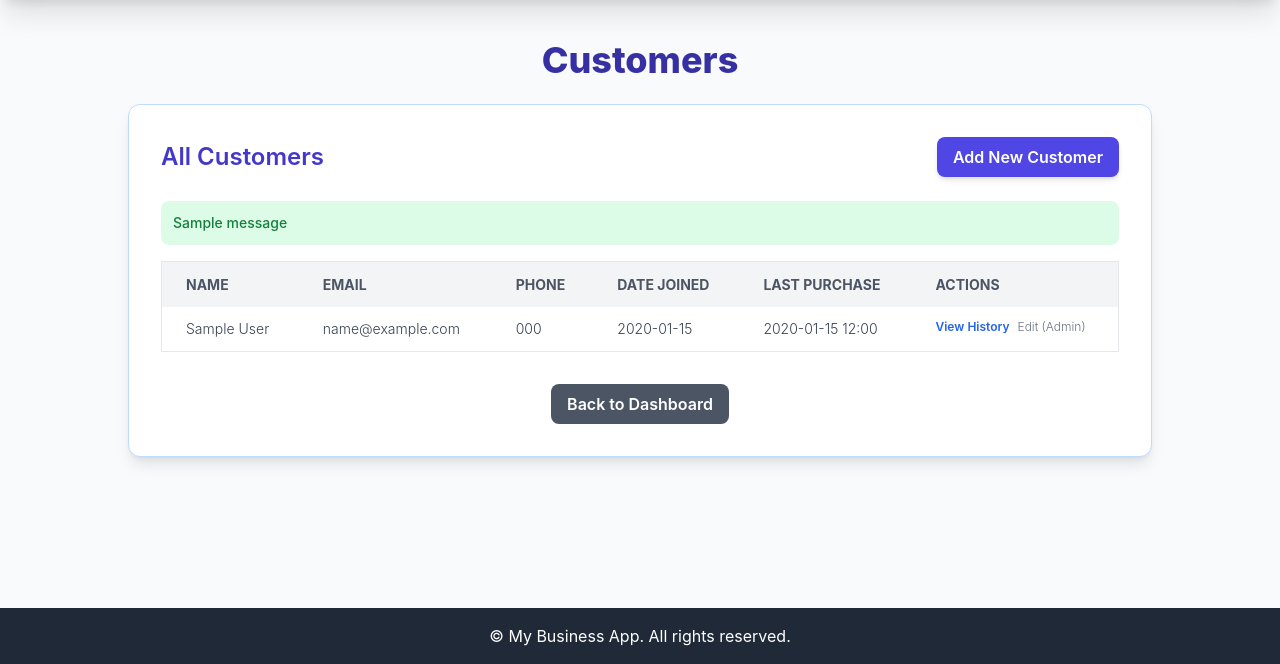
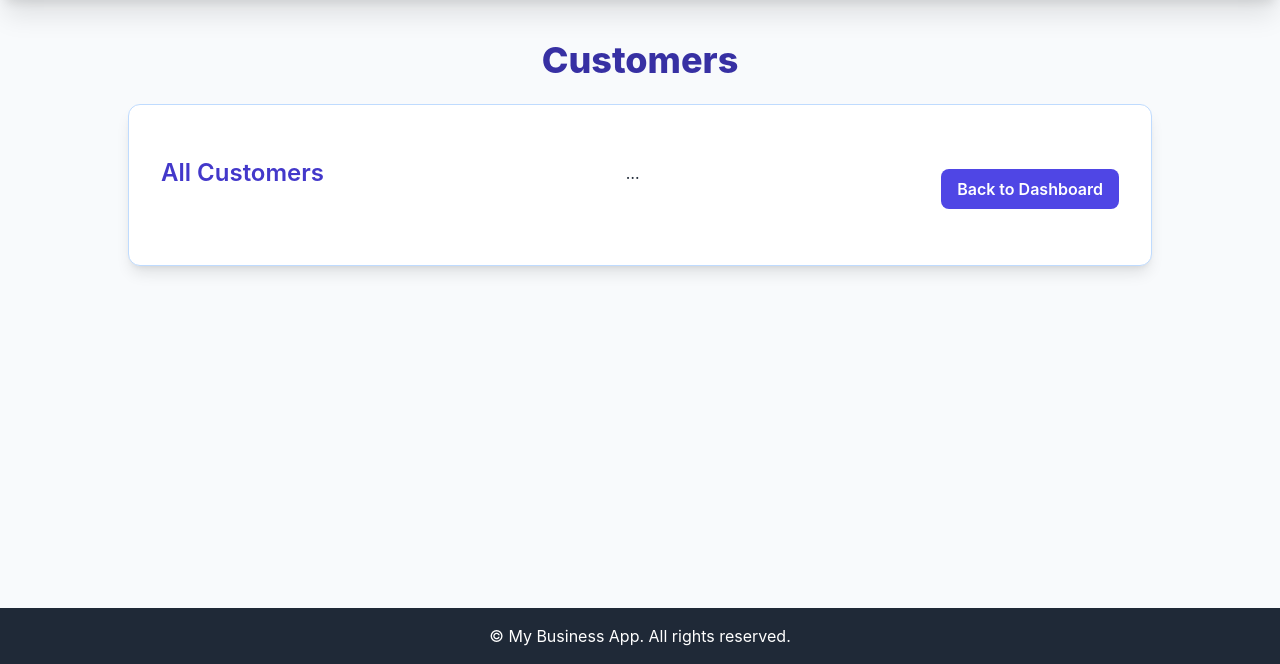
Before and after one commit to Niyonzima123/my_business_app, a Django app: page /customers/ in a window 1280 px wide; the page is wider, and only the part inside the window is pictured. Shown: the part 136-800 px from the top of that part. Run offline with Django 5.2, Linux system fonts and the light colour scheme; a user stored in the database is signed in; tables that the repository leaves empty hold one stand-in row (values such as "Sample post"); one stand-in notice (Sample message) is shown; some libraries are stand-ins or nearby versions.

Commit message:
This is my update codes finaly.

```diff
--- a/inventory/templates/inventory/customer_list.html
+++ b/inventory/templates/inventory/customer_list.html
@@ -8,58 +8,8 @@
 <div class="bg-white rounded-xl shadow-lg p-6 sm:p-8 w-full max-w-5xl mx-auto border border-blue-200">
     <div class="flex justify-between items-center mb-6">
         <h2 class="text-2xl font-semibold text-indigo-700">All Customers</h2>
-        <a href="{% url 'inventory:create_customer' %}" class="bg-indigo-600 text-white py-2 px-4 rounded-lg font-semibold hover:bg-indigo-700 transition-colors shadow-md">Add New Customer</a>
-    </div>
-
-    {% if messages %}
-        <ul class="mb-4">
-            {% for message in messages %}
-                <li class="p-3 rounded-lg text-sm font-medium
-                    {% if message.tags == 'error' %}bg-red-100 text-red-700
-                    {% elif message.tags == 'success' %}bg-green-100 text-green-700
-                    {% else %}bg-blue-100 text-blue-700{% endif %}">
-                    {{ message }}
-                </li>
-            {% endfor %}
-        </ul>
-    {% endif %}
-
-    {% if customers %}
-        <div class="overflow-x-auto">
-            <table class="min-w-full bg-white border border-gray-200 rounded-lg">
-                <thead>
-                    <tr class="bg-gray-100 text-gray-600 uppercase text-sm leading-normal">
-                        <th class="py-3 px-6 text-left">Name</th>
-                        <th class="py-3 px-6 text-left">Email</th>
-                        <th class="py-3 px-6 text-left">Phone</th>
-                        <th class="py-3 px-6 text-left">Date Joined</th>
-                        <th class="py-3 px-6 text-left">Last Purchase</th>
-                        <th class="py-3 px-6 text-left">Actions</th>
-                    </tr>
-                </thead>
-                <tbody class="text-gray-700 text-sm font-light">
-                    {% for customer in customers %}
-                    <tr class="border-b border-gray-200 hover:bg-gray-50">
-                        <td class="py-3 px-6 text-left whitespace-nowrap">{{ customer.get_full_name }}</td>
-                        <td class="py-3 px-6 text-left">{{ customer.email|default:"N/A" }}</td>
-                        <td class="py-3 px-6 text-left">{{ customer.phone_number|default:"N/A" }}</td>
-                        <td class="py-3 px-6 text-left">{{ customer.date_joined|date:"Y-m-d" }}</td>
-                        <td class="py-3 px-6 text-left">{{ customer.last_purchase|default:"N/A"|date:"Y-m-d H:i" }}</td>
-                        <td class="py-3 px-6 text-left flex items-center space-x-2">
-                            <a href="{% url 'inventory:customer_purchase_history' customer.id %}" class="text-blue-600 hover:underline text-xs font-semibold">View History</a>
-                            <a href="{% url 'admin:inventory_customer_change' customer.id %}" class="text-gray-500 hover:underline text-xs">Edit (Admin)</a>
-                        </td>
-                    </tr>
-                    {% endfor %}
-                </tbody>
-            </table>
-        </div>
-    {% else %}
-        <p class="text-gray-600 text-center p-4">No customers added yet. Add one now or via the <a href="{% url 'admin:inventory_customer_changelist' %}" class="text-indigo-600 hover:underline">Admin Panel</a>.</p>
-    {% endif %}
-
-    <div class="mt-8 text-center">
-        <a href="{% url 'accounts:owner_dashboard' %}" class="inline-block bg-gray-600 text-white py-2 px-4 rounded-lg font-semibold hover:bg-gray-700 transition-colors">Back to Dashboard</a>
+…    <div class="mt-8 text-center">
+        <a href="{% url 'accounts:owner_dashboard' %}" class="inline-block bg-indigo-600 text-white py-2 px-4 rounded-lg font-semibold hover:bg-indigo-700 transition-colors">Back to Dashboard</a>
     </div>
 </div>
 {% endblock content %}
--- a/inventory/urls.py
+++ b/inventory/urls.py
@@ -1,15 +1,15 @@
 # inventory/urls.py
 from django.urls import path
 from . import views
-from django.db.models import Count
 
-app_name = 'inventory'
+app_name = 'inventory' # Namespace for this app's URLs
 
 urlpatterns = [
     path('', views.product_list, name='product_list'),
     path('pos/', views.pos_view, name='pos_view'),
     path('add-stock/', views.add_stock_view, name='add_stock'),
     path('my-sales/', views.my_sales_view, name='my_sales'),
+    path('export-sales/<str:period>/csv/', views.export_sales_csv, name='export_sales_csv'),
     path('low-stock-alerts/', views.low_stock_alerts_view, name='low_stock_alerts'),
 
     # Supplier Management URLs
@@ -22,19 +22,17 @@ urlpatterns = [
     # Stock Adjustment URL
     path('stock-adjustments/create/', views.create_stock_adjustment_view, name='create_stock_adjustment'),
 
-    # Advanced Reporting URLs
+    # Advanced Reporting URL
     path('reports/product-performance/', views.product_performance_report_view, name='product_performance_report'),
-    path('reports/employee-sales/', views.employee_sales_report_view, name='employee_sales_report'),
-    path('reports/sales/export/csv/', views.export_sales_csv, name='export_sales_csv'),
 
     # Customer Management URLs
     path('customers/', views.customer_list_view, name='customer_list'),
     path('customers/create/', views.create_customer_view, name='create_customer'),
-    path('customers/<int:pk>/history/', views.customer_purchase_history_view, name='customer_purchase_history'),
+    path('customers/<int:pk>/', views.customer_detail_view, name='customer_detail'), # Customer detail view
 
     # Barcode Integration URL
     path('api/get-product-by-barcode/', views.get_product_by_barcode, name='get_product_by_barcode'),
 
-    # NEW: Receipt URL
+    # Receipt URL
     path('receipt/<int:sale_id>/', views.receipt_view, name='receipt_view'),
 ]
--- a/inventory/views.py
+++ b/inventory/views.py
@@ -6,9 +6,9 @@ from django.urls import reverse
 from django.db import transaction
 from django.contrib.auth.decorators import login_required, user_passes_test
 from django.contrib import messages
-from django.db.models import Sum, F, ExpressionWrapper, DecimalField, Count, Q
+from django.db.models import Sum, F, ExpressionWrapper, DecimalField
 from django.db.models.functions import TruncDate
-from datetime import datetime, timedelta, date
+from datetime import datetime, timedelta
 import csv
 
 from django.core.mail import send_mail
@@ -17,8 +17,7 @@ from django.conf import settings
 
 from .models import Product, Category, Sale, SaleItem, Supplier, PurchaseOrder, PurchaseOrderItem, StockAdjustment, Customer
 from accounts.models import EmployeeProfile
-from django.contrib.auth.models import User
-from accounts.forms import AddStockForm # Import AddStockForm
+from accounts.forms import AddStockForm
 from .forms import SupplierForm, PurchaseOrderForm, PurchaseOrderItemFormSet, StockAdjustmentForm, CustomerForm
 
 
@@ -97,7 +96,6 @@ def pos_view(request):
                     customer.save()
 
                 messages.success(request, f'Sale #{sale.id} recorded successfully! Total: RWF {sale.total_amount:.2f}')
-                # Pass sale_id back for receipt generation
                 return JsonResponse({'status': 'success', 'message': 'Sale recorded successfully!', 'sale_id': sale.id})
 
         except Product.DoesNotExist:
@@ -123,24 +121,6 @@ def pos_view(request):
             'get_product_by_barcode_url': reverse('inventory:get_product_by_barcode'),
         }
         return render(request, 'inventory/pos.html', context)
-
-
-# --- NEW: Receipt View ---
-@login_required
-def receipt_view(request, sale_id):
-    sale = get_object_or_404(Sale.objects.select_related('user', 'customer'), id=sale_id)
-    sale_items = sale.saleitem_set.select_related('product').all()
-
-    context = {
-        'page_title': f'Receipt for Sale #{sale.id}',
-        'sale': sale,
-        'sale_items': sale_items,
-        'business_name': 'My Business App', # You can make this configurable in settings
-        'business_address': '123 Business St, City, Country', # Example
-        'business_phone': '+250 7XX XXX XXX', # Example
-        'business_email': 'info@mybusinessapp.com', # Example
-    }
-    return render(request, 'inventory/receipt.html', context)
 
 
 # --- Get Product by Barcode View (AJAX endpoint) ---
@@ -175,29 +155,25 @@ def get_product_by_barcode(request):
 @login_required
 @user_passes_test(lambda u: is_owner(u) or is_stock_manager(u), login_url='/accounts/login/')
 def add_stock_view(request):
-    # Get all active products to populate the dropdown
-    products_queryset = Product.objects.filter(is_active=True).order_by('name')
+    if request.method == 'POST':
+        form = AddStockForm(request.POST)
+        if form.is_valid():
+            product = form.cleaned_data['product']
+            quantity_to_add = form.cleaned_data['quantity_to_add']
 
-    if request.method == 'POST':
-        form = AddStockForm(request.POST, product_queryset=products_queryset) # Pass queryset to form
-        if form.is_valid():
-            with transaction.atomic():
-                product = form.cleaned_data['product']
-                quantity_to_add = form.cleaned_data['quantity_to_add']
-
-                product.stock_quantity += quantity_to_add
-                product.save()
+            product.stock_quantity += quantity_to_add
+            product.save()
 
             messages.success(request, f'Successfully added {quantity_to_add} to {product.name}. New stock: {product.stock_quantity}.')
             return redirect('inventory:add_stock')
         else:
             messages.error(request, 'Please correct the errors below.')
     else:
-        form = AddStockForm(product_queryset=products_queryset) # Pass queryset to form
+        form = AddStockForm()
 
     context = {
         'page_title': 'Add Product Stock',
-        'form': form,
+        'form': form
     }
     return render(request, 'inventory/add_stock.html', context)
 
@@ -215,209 +191,78 @@ def my_sales_view(request):
     return render(request, 'inventory/my_sales.html', context)
 
 
-# --- Sales Report View for Owners (with Chart Data, Filters, and Stats) ---
+# --- Sales Report View for Owners (with Chart Data) ---
 @login_required
 @user_passes_test(is_owner, login_url='/accounts/login/')
 def sales_report_view(request):
-    # Default date range: last 30 days
-    today = date.today()
-    start_date = today - timedelta(days=30)
-    end_date = today
+    days_ago = int(request.GET.get('days', 30))
+    end_date = datetime.now()
+    start_date = end_date - timedelta(days=days_ago)
 
-    # Get filters from GET parameters
-    filter_start_date_str = request.GET.get('start_date')
-    filter_end_date_str = request.GET.get('end_date')
-    filter_period = request.GET.get('period', 'last_30_days')
-    filter_employee_id = request.GET.get('employee_id')
-
-    # Apply period filter first if specified
-    if filter_period == 'today':
-        start_date = today
-        end_date = today
-    elif filter_period == 'last_7_days':
-        start_date = today - timedelta(days=6)
-        end_date = today
-    elif filter_period == 'last_30_days':
-        start_date = today - timedelta(days=29)
-        end_date = today
-    elif filter_period == 'this_month':
-        start_date = today.replace(day=1)
-        end_date = today
-    elif filter_period == 'last_month':
-        first_day_current_month = today.replace(day=1)
-        end_date = first_day_current_month - timedelta(days=1)
-        start_date = end_date.replace(day=1)
-    elif filter_period == 'this_year':
-        start_date = today.replace(month=1, day=1)
-        end_date = today
-    elif filter_period == 'all_time':
-        start_date = datetime.min.date()
-        end_date = today
-
-    # Override with custom date range if provided and valid
-    if filter_start_date_str:
-        try:
-            start_date = datetime.strptime(filter_start_date_str, '%Y-%m-%d').date()
-        except ValueError:
-            messages.error(request, "Invalid start date format. Please use YYYY-MM-DD.")
-    if filter_end_date_str:
-        try:
-            end_date = datetime.strptime(filter_end_date_str, '%Y-%m-%d').date()
-        except ValueError:
-            messages.error(request, "Invalid end date format. Please use YYYY-MM-DD.")
-
-    # Ensure end_date includes the entire day for filtering
-    start_datetime = datetime.combine(start_date, datetime.min.time())
-    end_datetime = datetime.combine(end_date, datetime.max.time())
-
-    # Build query for sales
-    sales_query = Sale.objects.filter(sale_date__range=(start_datetime, end_datetime))
-
-    if filter_employee_id:
-        try:
-            employee_user = User.objects.get(id=filter_employee_id)
-            sales_query = sales_query.filter(user=employee_user)
-        except User.DoesNotExist:
-            messages.error(request, "Selected employee not found.")
-            filter_employee_id = None
-
-    # Fetch individual sales for display
-    individual_sales = sales_query.select_related('user', 'customer').order_by('-sale_date')
-
-    # Calculate summary statistics
-    total_sales_amount = individual_sales.aggregate(total_sum=Sum('total_amount'))['total_sum'] or 0
-    total_transactions = individual_sales.count()
-    average_sale_value = (total_sales_amount / total_transactions) if total_transactions > 0 else 0
-
-    # Prepare data for daily sales chart
-    daily_sales_chart_data = sales_query.annotate(
+    daily_sales = Sale.objects.filter(
+        sale_date__range=(start_date, end_date)
+    ).annotate(
         date=TruncDate('sale_date')
     ).values('date').annotate(
         total_sales=Sum('total_amount')
     ).order_by('date')
 
-    chart_labels = [entry['date'].strftime('%Y-%m-%d') for entry in daily_sales_chart_data]
-    chart_data = [float(entry['total_sales']) for entry in daily_sales_chart_data]
-
-    # Get all employees (users with EmployeeProfile) for the filter dropdown
-    employees = User.objects.filter(employeeprofile__isnull=False).order_by('username')
+    chart_labels = [sale['date'].strftime('%Y-%m-%d') for sale in daily_sales]
+    chart_data = [float(sale['total_sales']) for sale in daily_sales]
 
     context = {
         'page_title': 'Sales Report',
-        'individual_sales': individual_sales,
-        'total_sales_amount': total_sales_amount,
-        'total_transactions': total_transactions,
-        'average_sale_value': average_sale_value,
+        'daily_sales': daily_sales,
+        'days_ago': days_ago,
         'chart_labels': chart_labels,
         'chart_data': chart_data,
-        'employees': employees,
-        'selected_start_date': start_date.strftime('%Y-%m-%d'),
-        'selected_end_date': end_date.strftime('%Y-%m-%d'),
-        'selected_period': filter_period,
-        'selected_employee_id': filter_employee_id,
     }
     return render(request, 'inventory/sales_report.html', context)
 
 
-# --- Export Sales CSV View (Enhanced to use same filters) ---
+# --- Export Sales CSV View ---
 @login_required
 @user_passes_test(is_owner, login_url='/accounts/login/')
-def export_sales_csv(request):
+def export_sales_csv(request, period):
     response = HttpResponse(content_type='text/csv')
-    filename = f"sales_report_{datetime.now().strftime('%Y%m%d_%H%M%S')}.csv"
+    filename = f"sales_report_{period}_{datetime.now().strftime('%Y%m%d_%H%M%S')}.csv"
     response['Content-Disposition'] = f'attachment; filename="{filename}"'
 
     writer = csv.writer(response)
 
-    writer.writerow(['Sale ID', 'Sale Date', 'Total Amount (RWF)', 'Processed By', 'Customer Name', 'Product Name', 'Quantity', 'Unit Price', 'Subtotal'])
+    writer.writerow(['Sale ID', 'Sale Date', 'Total Amount (RWF)', 'Processed By', 'Product Name', 'Quantity', 'Unit Price', 'Subtotal'])
 
-    # Replicate filtering logic from sales_report_view
-    today = date.today()
-    start_date = today - timedelta(days=30)
-    end_date = today
+    sales_data = Sale.objects.select_related('user').order_by('sale_date')
 
-    filter_start_date_str = request.GET.get('start_date')
-    filter_end_date_str = request.GET.get('end_date')
-    filter_period = request.GET.get('period', 'last_30_days')
-    filter_employee_id = request.GET.get('employee_id')
+    end_date = datetime.now()
+    if period == 'daily':
+        start_date = end_date - timedelta(days=1)
+    elif period == 'weekly':
+        start_date = end_date - timedelta(weeks=1)
+    elif period == 'monthly':
+        start_date = end_date - timedelta(days=30)
+    else:
+        start_date = datetime.min
 
-    if filter_period == 'today':
-        start_date = today
-        end_date = today
-    elif filter_period == 'last_7_days':
-        start_date = today - timedelta(days=6)
-        end_date = today
-    elif filter_period == 'last_30_days':
-        start_date = today - timedelta(days=29)
-        end_date = today
-    elif filter_period == 'this_month':
-        start_date = today.replace(day=1)
-        end_date = today
-    elif filter_period == 'last_month':
-        first_day_current_month = today.replace(day=1)
-        end_date = first_day_current_month - timedelta(days=1)
-        start_date = end_date.replace(day=1)
-    elif filter_period == 'this_year':
-        start_date = today.replace(month=1, day=1)
-        end_date = today
-    elif filter_period == 'all_time':
-        start_date = datetime.min.date()
-        end_date = today
-
-    if filter_start_date_str:
-        try:
-            start_date = datetime.strptime(filter_start_date_str, '%Y-%m-%d').date()
-        except ValueError:
-            pass
-    if filter_end_date_str:
-        try:
-            end_date = datetime.strptime(filter_end_date_str, '%Y-%m-%d').date()
-        except ValueError:
-            pass
-
-    start_datetime = datetime.combine(start_date, datetime.min.time())
-    end_datetime = datetime.combine(end_date, datetime.max.time())
-
-    sales_data_query = Sale.objects.filter(sale_date__range=(start_datetime, end_datetime))
-
-    if filter_employee_id:
-        try:
-            employee_user = User.objects.get(id=filter_employee_id)
-            sales_data_query = sales_data_query.filter(user=employee_user)
-        except User.DoesNotExist:
-            pass
-
-    sales_data = sales_data_query.select_related('user', 'customer').prefetch_related('saleitem_set__product').order_by('sale_date')
+    sales_data = sales_data.filter(sale_date__range=(start_date, end_date))
 
     for sale in sales_data:
-        processed_by_username = sale.user.username if sale.user else 'N/A'
-        customer_name = sale.customer.get_full_name() if sale.customer else 'Walk-in Customer'
+        processed_by_username = sale.user.username if sale.user else 'N/A (User Deleted/Missing)'
 
-        if sale.saleitem_set.exists():
-            for item in sale.saleitem_set.all():
-                writer.writerow([
-                    sale.id,
-                    sale.sale_date.strftime('%Y-%m-%d %H:%M:%S'),
-                    f"{sale.total_amount:.2f}",
-                    processed_by_username,
-                    customer_name,
-                    item.product.name,
-                    item.quantity,
-                    f"{item.unit_price:.2f}",
-                    f"{item.subtotal:.2f}"
-                ])
-        else:
+        for item in sale.saleitem_set.all():
             writer.writerow([
                 sale.id,
                 sale.sale_date.strftime('%Y-%m-%d %H:%M:%S'),
                 f"{sale.total_amount:.2f}",
                 processed_by_username,
-                customer_name,
-                'No Items', 0, 0.00, 0.00
+                item.product.name,
+                item.quantity,
+                f"{item.unit_price:.2f}",
+                f"{item.subtotal:.2f}"
             ])
     return response
 
-# --- Low Stock Alerts View (UPDATED to send email) ---
+# --- Low Stock Alerts View ---
 @login_required
 @user_passes_test(lambda u: is_owner(u) or is_stock_manager(u), login_url='/accounts/login/')
 def low_stock_alerts_view(request):
@@ -657,38 +502,32 @@ def create_customer_view(request):
     return render(request, 'inventory/create_customer.html', context)
 
 
-# --- Employee Sales Report View ---
+# --- Customer Detail and Purchase History View ---
 @login_required
-@user_passes_test(is_owner, login_url='/accounts/login/')
-def employee_sales_report_view(request):
-    employee_sales = Sale.objects.filter(
-        user__isnull=False
-    ).values(
-        'user__username',
-        'user__employeeprofile__role'
-    ).annotate(
-        total_sales_amount=Sum('total_amount'),
-        total_sales_count=Count('id')
-    ).order_by('-total_sales_amount')
+@user_passes_test(lambda u: is_owner(u) or is_cashier(u), login_url='/accounts/login/')
+def customer_detail_view(request, pk):
+    customer = get_object_or_404(Customer, pk=pk)
+    # Fetch all sales related to this customer, ordered by most recent
+    customer_sales = Sale.objects.filter(customer=customer).order_by('-sale_date')
 
     context = {
-        'page_title': 'Employee Sales Performance',
-        'employee_sales': employee_sales,
+        'page_title': f'Customer: {customer.get_full_name()}',
+        'customer': customer,
+        'customer_sales': customer_sales,
     }
-    return render(request, 'inventory/employee_sales_report.html', context)
+    return render(request, 'inventory/customer_detail.html', context)
 
 
-# --- Customer Purchase History View ---
+# --- Receipt View ---
 @login_required
-@user_passes_test(lambda u: is_owner(u) or is_cashier(u), login_url='/accounts/login/')
-def customer_purchase_history_view(request, pk):
-    customer = get_object_or_404(Customer, pk=pk)
-
-    sales_history = Sale.objects.filter(customer=customer).select_related('user').order_by('-sale_date')
+@user_passes_test(is_cashier, login_url='/accounts/login/') # Cashiers and Owners can view receipts
+def receipt_view(request, sale_id):
+    sale = get_object_or_404(Sale.objects.select_related('user', 'customer'), id=sale_id)
+    sale_items = sale.saleitem_set.select_related('product').all()
 
     context = {
-        'page_title': f'Purchase History for {customer.get_full_name()}',
-        'customer': customer,
-        'sales_history': sales_history,
+        'page_title': f'Receipt for Sale #{sale.id}',
+        'sale': sale,
+        'sale_items': sale_items,
     }
-    return render(request, 'inventory/customer_purchase_history.html', context)
+    return render(request, 'inventory/receipt.html', context)
```
Also changed, not shown: inventory/templates/inventory/customer_detail.html (added, +88 -0 lines), inventory/templates/inventory/product_list.html (+10 -10 lines), business_manager/settings.py (line endings or trailing spaces).
